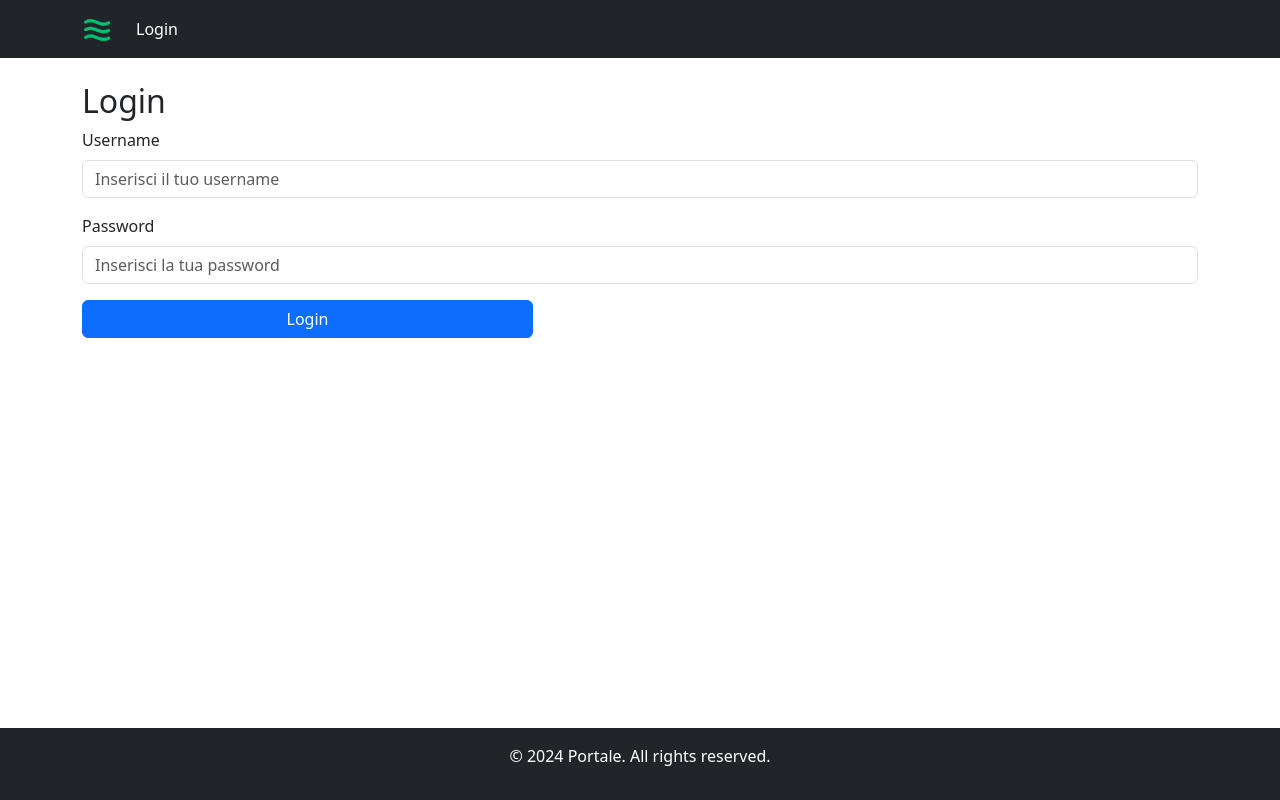
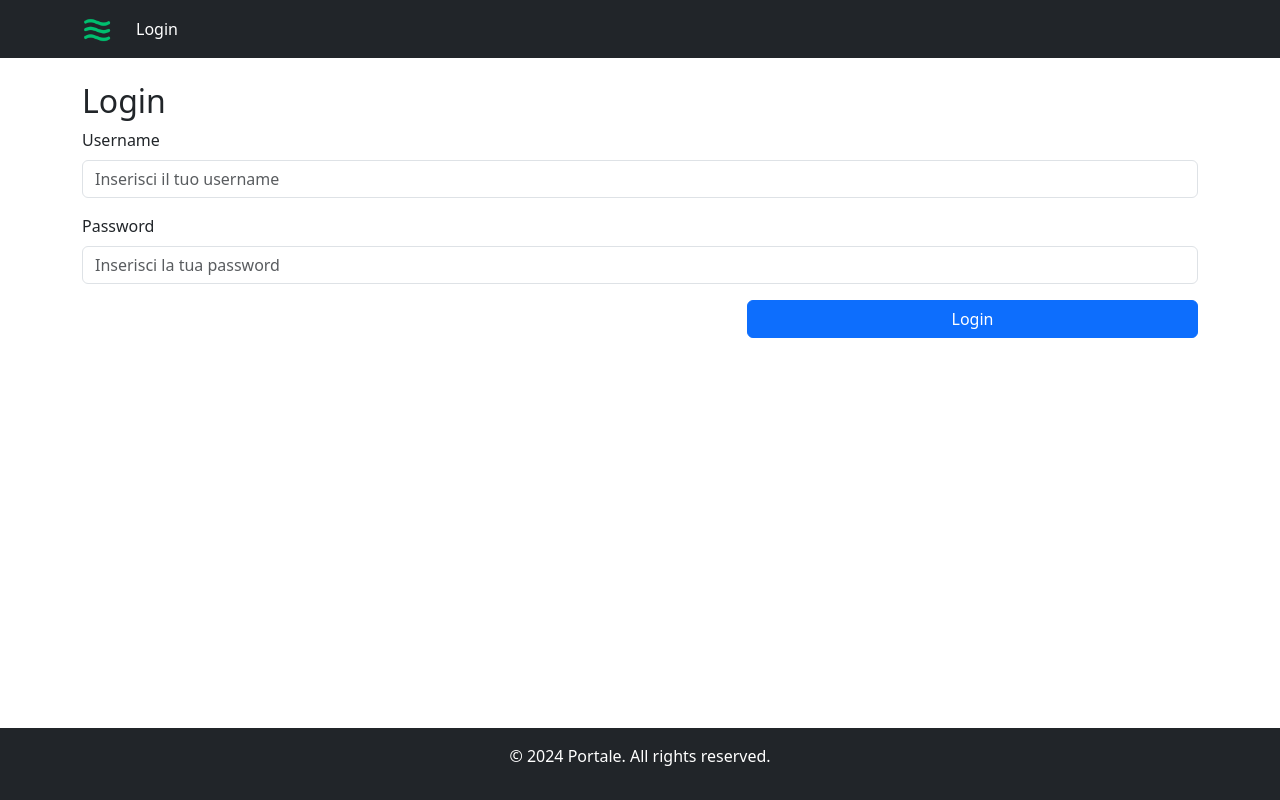
Before and after one commit to greek19/euris-test, a React (Vite) app: page /login in a window 1280 px wide. Built offline with nearby package versions, Linux system fonts and the light colour scheme.

Commit message:
Test google auth 2

```diff
--- a/src/pages/Login.jsx
+++ b/src/pages/Login.jsx
@@ -78,15 +78,15 @@ const Login = () => {
         </Form.Group>
 
         <div className="row justify-content-between text-break">
+          <div className="col-12 col-md-5 mt-3 d-flex justify-content-center">
+            <div className="w-100" >
+              <GoogleLoginComponent />
+            </div>
+          </div>
           <div className="col-12 col-md-5">
             <Button variant="primary" type="submit" className="mt-3 w-100" id="button-login">
               Login
             </Button>
-          </div>
-          <div className="col-12 col-md-5 mt-3 d-flex justify-content-center">
-            <div className="w-100" >
-              <GoogleLoginComponent />
-            </div>
           </div>
         </div>
 
```
